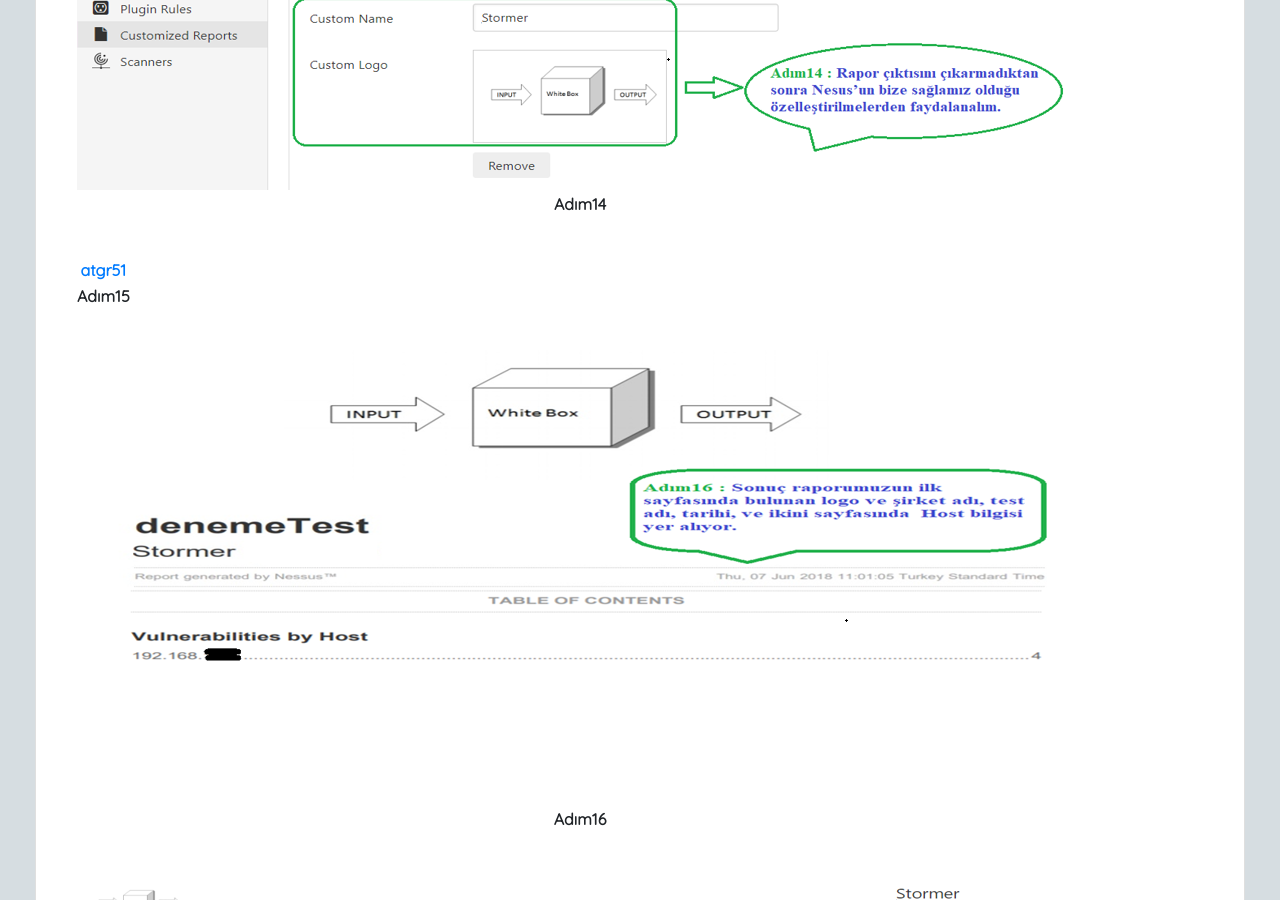
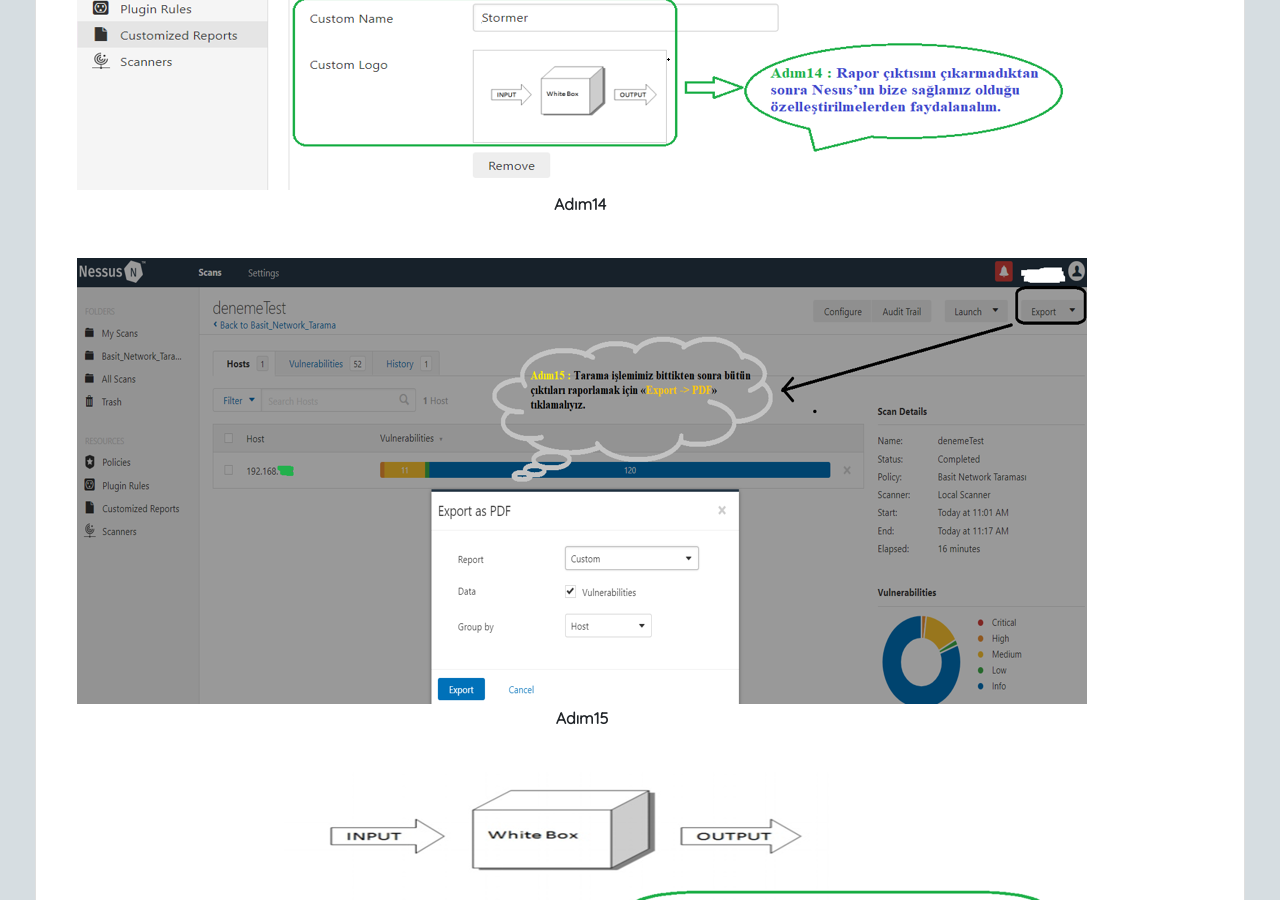
Before and after one commit to laccart/laccart, a Jekyll site: the page built from _posts/2020-07-02-Derinlemesine-Nesus-Kullanımı.markdown, in a window 1280 px wide and 900 px high, scrolled down 26909 px. Built offline with Jekyll 4.4.1, drawn with Linux system fonts in a browser that asks for light colours; nearby versions of some CDN libraries; our own code applies the rules of GitHub Pages for plain Markdown files.

Commit message:
Update 2020-07-02-Derinlemesine-Nesus-Kullanımı.markdown

```diff
--- a/_posts/2020-07-02-Derinlemesine-Nesus-Kullanımı.markdown
+++ b/_posts/2020-07-02-Derinlemesine-Nesus-Kullanımı.markdown
@@ -528,7 +528,7 @@
 
 <br/>
 
-| [atgr51]({{ site.url }}/assets/img/Nessus/part2/resim51.png){: style="display: block; margin-left: auto; margin-right: auto; width: 100% "} |
+| ![atgr51]({{ site.url }}/assets/img/Nessus/part2/resim51.png){: style="display: block; margin-left: auto; margin-right: auto; width: 100% "} |
 |:--:|
 | **Adım15** |
 
```
